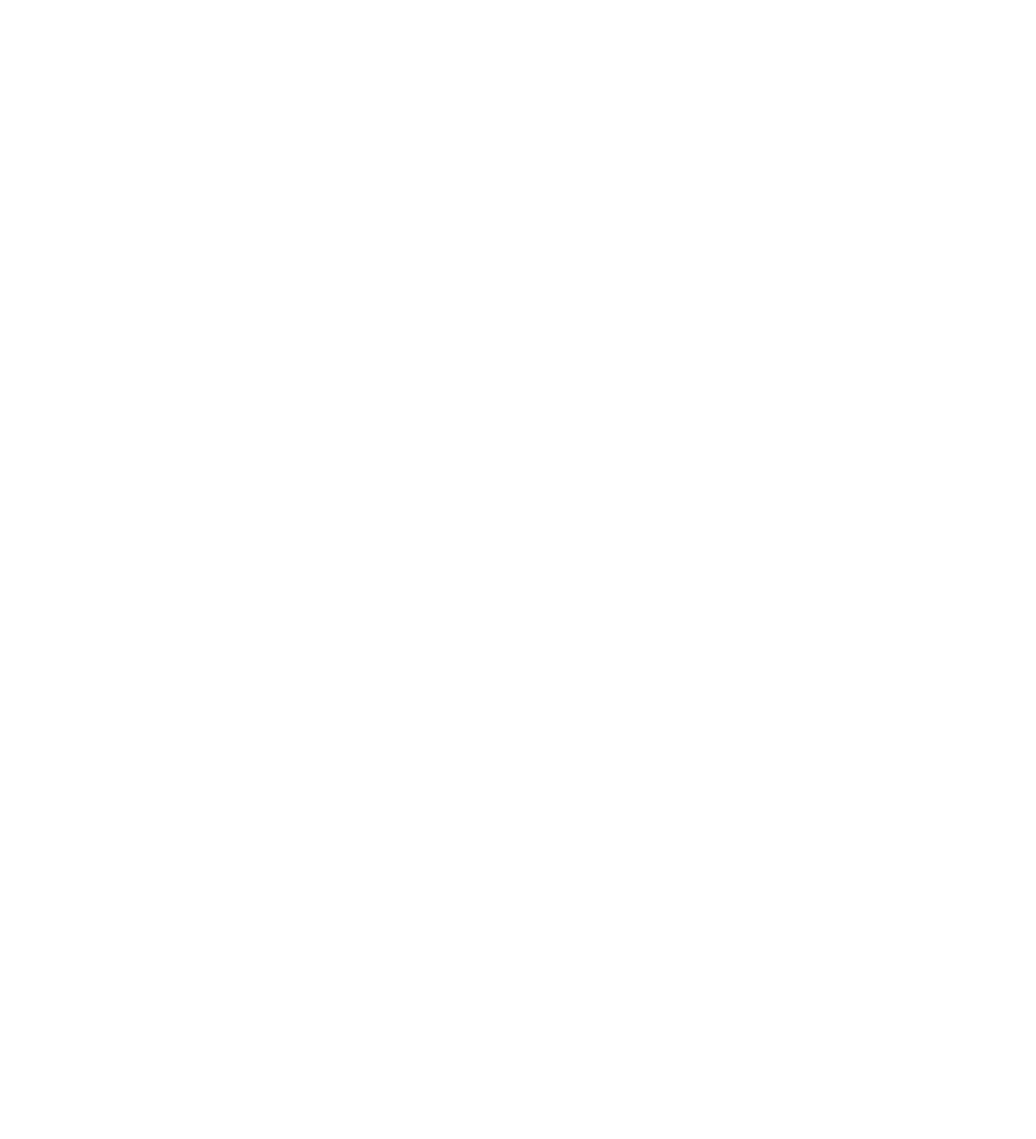
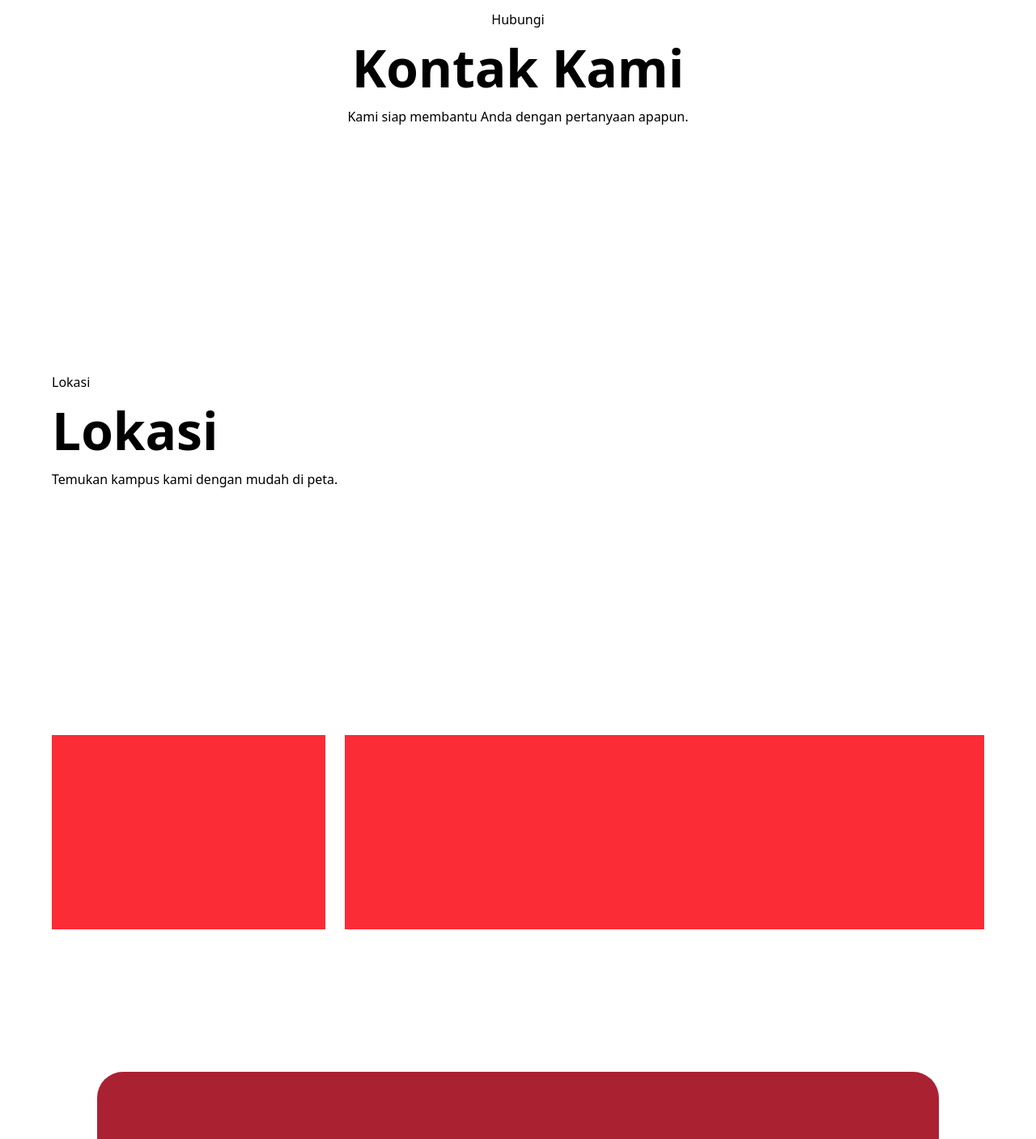
Before and after one commit to hexagon-projects/fakultas-landing, a Vue app: page /kontak in a window 1280 px wide. Before the commit this address had no page. Shown: the part 100-1507 px from the top of the page at 81% size. Before the commit the page ends 800 px from the top, so only its background shows below. Built offline with nearby package versions, Linux system fonts and the light colour scheme; the HTML template or start-up script is replaced by a standard one.

Commit message:
wireframe contact

```diff
--- a/src/router/index.ts
+++ b/src/router/index.ts
@@ -1,6 +1,7 @@
 import Berita from '@/views/Berita.vue'
 import BeritaDetail from '@/views/BeritaDetail.vue'
 import Dashboard from '@/views/Dashboard.vue'
+import Kontak from '@/views/Kontak.vue'
 import Prodi from '@/views/Prodi.vue'
 import ProdiDetail from '@/views/ProdiDetail.vue'
 import { createRouter, createWebHistory } from 'vue-router'
@@ -33,6 +34,11 @@
       name: 'beritaDetail',
       component: BeritaDetail,
     },
+    {
+      path: '/kontak',
+      name: 'kontak',
+      component: Kontak,
+    },
   ],
 })
 
--- /dev/null
+++ b/src/sections/kontak/HeroSection.vue
@@ -0,0 +1,17 @@
+<script setup lang="ts">
+import SectionLayout from '@/layouts/SectionLayout.vue';
+
+</script>
+
+<template>
+    <SectionLayout>
+        <div class="w-full flex flex-col justify-center items-center gap-4 lg:gap-6">
+            <p class="text-base">Hubungi</p>
+            <h2 class="text-[36px] lg:text-[64px] font-semibold leading-10 lg:leading-12">Kontak Kami</h2>
+            <p class="text-base">Kami siap membantu Anda dengan pertanyaan apapun.</p>
+        </div>
+        <div>
+            <!-- list card kontak -->
+        </div>
+    </SectionLayout>
+</template>
--- /dev/null
+++ b/src/sections/kontak/LokasiSection.vue
@@ -0,0 +1,18 @@
+<script setup lang="ts">
+import SectionLayout from '@/layouts/SectionLayout.vue';
+
+</script>
+
+<template>
+    <SectionLayout>
+        <div class="flex flex-col gap-4 lg:gap-6">
+            <p class="text-base">Lokasi</p>
+            <h2 class="text-[36px] lg:text-[64px] font-semibold leading-10 lg:leading-12">Lokasi</h2>
+            <p class="text-base">Temukan kampus kami dengan mudah di peta.</p>
+        </div>
+
+        <div>
+            <!-- list card kampus -->
+        </div>
+    </SectionLayout>
+</template>
--- /dev/null
+++ b/src/sections/kontak/MitraSection.vue
@@ -0,0 +1,17 @@
+<script setup lang="ts">
+import SectionLayout from '@/layouts/SectionLayout.vue';
+
+</script>
+
+<template>
+    <SectionLayout>
+        <div class="w-full flex flex-col md:flex-row md:justify-between md:items-center gap-4 lg:gap-6">
+            <div class="w-full md:w-[30%] h-[30vh] bg-red-500">
+
+            </div>
+            <div class="w-full md:w-[70%] h-[30vh] bg-red-500">
+
+            </div>
+        </div>
+    </SectionLayout>
+</template>
--- /dev/null
+++ b/src/views/Kontak.vue
@@ -0,0 +1,13 @@
+<script setup lang="ts">
+import HeroSection from '@/sections/kontak/HeroSection.vue';
+import LokasiSection from '@/sections/kontak/LokasiSection.vue';
+import MitraSection from '@/sections/kontak/MitraSection.vue';
+import CTASection from '@/sections/general/CTASection.vue';
+</script>
+
+<template>
+    <HeroSection />
+    <LokasiSection />
+    <MitraSection />
+    <CTASection />
+</template>
```
